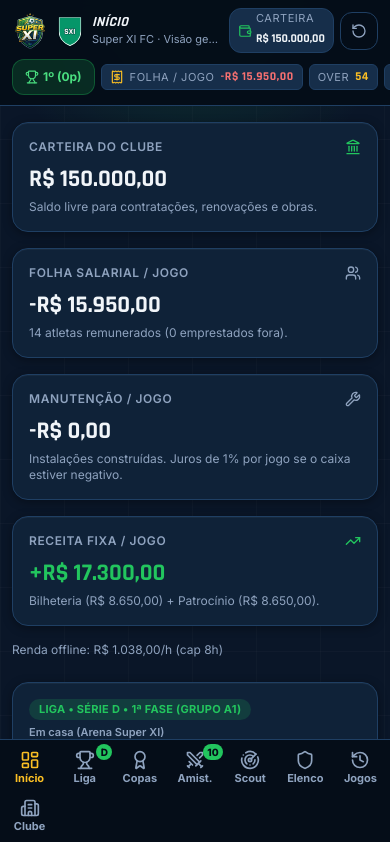
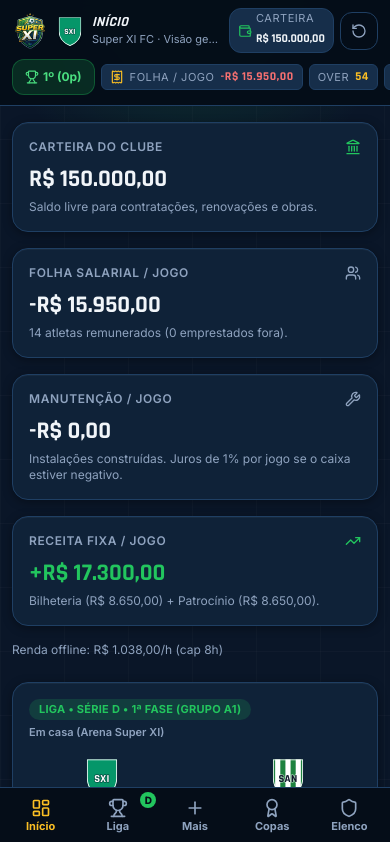
Before and after one commit to adrinoxdev/super-xi, a Vue app: page / in a window 390 px wide. Shown: the top 842 px of the page. Built offline with nearby package versions, Linux system fonts and the light colour scheme.

Commit message:
feat(layout): bottomnav com 4 itens e menu +

```diff
--- a/src/components/layout/BottomNav.vue
+++ b/src/components/layout/BottomNav.vue
@@ -1,20 +1,94 @@
 <script setup lang="ts">
-import { useNavigation } from '@/composables/useNavigation'
+import { computed, nextTick, ref, watch } from 'vue'
+import { useRoute } from 'vue-router'
+import { Plus } from 'lucide-vue-next'
+import { useNavigation, type NavItem } from '@/composables/useNavigation'
+import BottomNavMore from './BottomNavMore.vue'
 
-const { navItems, goTo } = useNavigation()
+const route = useRoute()
+const { primaryNavItems, moreNavItems, goTo } = useNavigation()
+const open = ref(false)
+const plusBtn = ref<HTMLButtonElement | null>(null)
+
+// Início · Liga · [+] · Copas · Elenco
+const left = computed(() => primaryNavItems.value.slice(0, 2))
+const right = computed(() => primaryNavItems.value.slice(2, 4))
+const moreActive = computed(() => moreNavItems.value.some((i) => i.active))
+const moreLive = computed(() => moreNavItems.value.some((i) => i.live))
+// Fichas de amistoso não marcam o "+" (senão ele ficaria sempre marcado).
+const moreBadge = computed(() => moreNavItems.value.some((i) => i.id !== 'friendlies' && !!i.badge))
+
+const cellClass = 'flex flex-col items-center justify-center min-h-12 min-w-0 px-px py-1 rounded-lg text-[11px] leading-tight font-bold transition-colors relative'
+
+function close(returnFocus = true) {
+  if (!open.value) return
+  open.value = false
+  if (returnFocus) nextTick(() => plusBtn.value?.focus())
+}
+
+function toggle() {
+  if (open.value) close()
+  else open.value = true
+}
+
+function choose(item: NavItem) {
+  close(false)
+  goTo(item)
+}
+
+// Trocar de rota (por qualquer caminho) fecha o painel.
+watch(() => route.fullPath, () => close(false))
 </script>
 
 <template>
-  <nav class="md:hidden fixed bottom-0 inset-x-0 bg-night border-t border-borderline z-40 grid grid-cols-7 pt-1 px-0.5 pb-[calc(0.25rem+env(safe-area-inset-bottom))]">
+  <BottomNavMore :open="open" :items="moreNavItems" @close="close()" @select="choose" />
+  <nav class="md:hidden fixed bottom-0 inset-x-0 bg-night border-t border-borderline z-40 grid grid-cols-5 pt-1 px-0.5 pb-[calc(0.25rem+env(safe-area-inset-bottom))]">
     <button
       type="button"
-      v-for="item in navItems"
+      v-for="item in left"
       :key="item.id"
       @click="goTo(item)"
-      :class="[
-        'flex flex-col items-center justify-center min-h-12 min-w-0 px-px py-1 rounded-lg text-[11px] leading-tight font-bold transition-colors relative',
-        item.active ? 'text-gold' : 'text-ink-muted'
-      ]"
+      :class="[cellClass, item.active ? 'text-gold' : 'text-ink-muted']"
+    >
+      <component :is="item.icon" class="w-5 h-5 mb-0.5 shrink-0" />
+      <span class="truncate max-w-full">{{ item.shortLabel }}</span>
+      <span
+        v-if="item.badge"
+        class="absolute top-0 right-0 min-w-4 h-4 px-1 rounded-full bg-emeraldpro text-night text-[10px] leading-4 font-extrabold text-center"
+      >{{ item.badge }}</span>
+      <span v-if="item.live" class="absolute top-0.5 left-1 flex w-2.5 h-2.5" aria-label="Ao vivo">
+        <span class="absolute inline-flex w-full h-full rounded-full bg-emeraldpro opacity-75 animate-ping"></span>
+        <span class="relative inline-flex w-2.5 h-2.5 rounded-full bg-emeraldpro"></span>
+      </span>
+    </button>
+
+    <button
+      ref="plusBtn"
+      type="button"
+      aria-label="Mais opções"
+      :aria-expanded="open"
+      aria-controls="bottom-nav-more"
+      @click="toggle"
+      :class="[cellClass, moreActive || open ? 'text-gold' : 'text-ink-muted']"
+    >
+      <Plus class="w-5 h-5 mb-0.5 shrink-0 transition-transform" :class="open ? 'rotate-45' : ''" />
+      <span class="truncate max-w-full">Mais</span>
+      <span
+        v-if="moreBadge"
+        class="absolute top-0 right-0 min-w-4 h-4 px-1 rounded-full bg-emeraldpro text-night text-[10px] leading-4 font-extrabold text-center"
+      >!</span>
+      <span v-if="moreLive" class="absolute top-0.5 left-1 flex w-2.5 h-2.5" aria-label="Ao vivo">
+        <span class="absolute inline-flex w-full h-full rounded-full bg-emeraldpro opacity-75 animate-ping"></span>
+        <span class="relative inline-flex w-2.5 h-2.5 rounded-full bg-emeraldpro"></span>
+      </span>
+    </button>
+
+    <button
+      type="button"
+      v-for="item in right"
+      :key="item.id"
+      @click="goTo(item)"
+      :class="[cellClass, item.active ? 'text-gold' : 'text-ink-muted']"
     >
       <component :is="item.icon" class="w-5 h-5 mb-0.5 shrink-0" />
       <span class="truncate max-w-full">{{ item.shortLabel }}</span>
--- /dev/null
+++ b/src/components/layout/BottomNavMore.vue
@@ -0,0 +1,80 @@
+<script setup lang="ts">
+import { nextTick, onBeforeUnmount, ref, watch } from 'vue'
+import type { NavItem } from '@/composables/useNavigation'
+
+const props = defineProps<{ open: boolean; items: NavItem[] }>()
+const emit = defineEmits<{ close: []; select: [item: NavItem] }>()
+const panel = ref<HTMLElement | null>(null)
+
+function onKey(e: KeyboardEvent) {
+  if (e.key === 'Escape') {
+    e.preventDefault()
+    emit('close')
+  }
+}
+
+// Aberto: Esc fecha e o foco vai ao primeiro item.
+watch(
+  () => props.open,
+  async (isOpen) => {
+    if (isOpen) {
+      document.addEventListener('keydown', onKey)
+      await nextTick()
+      panel.value?.querySelector<HTMLButtonElement>('button')?.focus()
+    } else document.removeEventListener('keydown', onKey)
+  }
+)
+onBeforeUnmount(() => document.removeEventListener('keydown', onKey))
+</script>
+
+<template>
+  <div v-if="open" class="md:hidden fixed inset-0 z-30 bg-night/60" aria-hidden="true" @click="emit('close')"></div>
+  <div
+    v-if="open"
+    id="bottom-nav-more"
+    ref="panel"
+    role="dialog"
+    aria-label="Mais opções de navegação"
+    class="md:hidden fixed inset-x-4 bottom-[calc(4.75rem+env(safe-area-inset-bottom))] z-50 bg-surface border border-borderline rounded-2xl shadow-[0_8px_30px_rgba(0,0,0,0.5)] p-2 animate-pop"
+  >
+    <ul class="grid grid-cols-1 gap-1">
+      <li v-for="item in items" :key="item.id">
+        <button
+          type="button"
+          @click="emit('select', item)"
+          :class="[
+            'w-full min-h-12 flex items-center justify-between gap-3 px-3.5 rounded-xl text-sm font-semibold transition-colors',
+            item.active ? 'bg-emeraldpro text-night' : 'text-ink hover:bg-subtle'
+          ]"
+        >
+          <span class="flex items-center gap-3 min-w-0">
+            <component :is="item.icon" class="w-5 h-5 shrink-0" />
+            <span class="truncate">{{ item.label }}</span>
+          </span>
+          <span class="flex items-center gap-2 shrink-0">
+            <span
+              v-if="item.live"
+              :class="[
+                'flex items-center gap-1.5 text-[10px] font-extrabold px-2 py-0.5 rounded-full',
+                item.active ? 'bg-night text-emeraldpro-hover' : 'bg-emeraldpro-soft text-emeraldpro-hover'
+              ]"
+            >
+              <span class="relative flex w-1.5 h-1.5">
+                <span class="absolute inline-flex w-full h-full rounded-full bg-emeraldpro opacity-75 animate-ping"></span>
+                <span class="relative inline-flex w-1.5 h-1.5 rounded-full bg-emeraldpro"></span>
+              </span>
+              AO VIVO
+            </span>
+            <span
+              v-if="item.badge"
+              :class="[
+                'text-[11px] font-bold px-2 py-0.5 rounded-full',
+                item.active ? 'bg-night/25 text-night' : 'bg-emeraldpro-soft text-emeraldpro-hover'
+              ]"
+            >{{ item.badge }}</span>
+          </span>
+        </button>
+      </li>
+    </ul>
+  </div>
+</template>
--- a/src/composables/useNavigation.ts
+++ b/src/composables/useNavigation.ts
@@ -18,6 +18,8 @@ export interface NavItem {
   badge: string | number | null
   active: boolean
   live: boolean
+  /** Item fixo da BottomNav (4 telas de uso diário); os demais ficam no menu "+". */
+  primary: boolean
 }
 
 export function useNavigation() {
@@ -35,15 +37,16 @@ export function useNavigation() {
 
   const navItems = computed<NavItem[]>(() => {
     const base = [
-      { id: 'dashboard', label: 'Início', shortLabel: 'Início', icon: LayoutDashboard, path: '/', badge: null },
-      { id: 'league', label: 'Liga', shortLabel: 'Liga', icon: Trophy, path: '/league', badge: league.serieMeta.code },
+      { id: 'dashboard', label: 'Início', shortLabel: 'Início', icon: LayoutDashboard, path: '/', badge: null, primary: true },
+      { id: 'league', label: 'Liga', shortLabel: 'Liga', icon: Trophy, path: '/league', badge: league.serieMeta.code, primary: true },
       {
         id: 'competitions',
         label: 'Competições',
         shortLabel: 'Copas',
         icon: Award,
         path: '/competitions',
-        badge: competitions.hasPendingFinal || competitions.hasPendingThirdPlace ? '!' : null
+        badge: competitions.hasPendingFinal || competitions.hasPendingThirdPlace ? '!' : null,
+        primary: true
       },
       {
         id: 'friendlies',
@@ -51,7 +54,8 @@ export function useNavigation() {
         shortLabel: 'Amist.',
         icon: Swords,
         path: '/friendlies',
-        badge: friendlies.tokens > 0 ? friendlies.tokens : null
+        badge: friendlies.tokens > 0 ? friendlies.tokens : null,
+        primary: false
       },
       {
         id: 'scouting',
@@ -59,7 +63,8 @@ export function useNavigation() {
         shortLabel: 'Scout',
         icon: Radar,
         path: '/scouting',
-        badge: scouting.visibleReports.length || null
+        badge: scouting.visibleReports.length || null,
+        primary: false
       },
       {
         id: 'squad',
@@ -67,10 +72,11 @@ export function useNavigation() {
         shortLabel: 'Elenco',
         icon: Shield,
         path: '/squad',
-        badge: market.incomingOffers.length || null
+        badge: market.incomingOffers.length || null,
+        primary: true
       },
-      { id: 'matches', label: 'Partidas', shortLabel: 'Jogos', icon: History, path: '/matches', badge: null },
-      { id: 'club', label: 'Clube', shortLabel: 'Clube', icon: Building2, path: '/club', badge: null }
+      { id: 'matches', label: 'Partidas', shortLabel: 'Jogos', icon: History, path: '/matches', badge: null, primary: false },
+      { id: 'club', label: 'Clube', shortLabel: 'Clube', icon: Building2, path: '/club', badge: null, primary: false }
     ]
     const p = route.path
     const ownerId = isMatchRoute.value ? navIdForCompetition(match.activeMatchCompetition) : null
@@ -81,6 +87,10 @@ export function useNavigation() {
       live: match.liveCompetitions.some((c) => navIdForCompetition(c) === i.id)
     }))
   })
+
+  // BottomNav: 4 itens fixos + menu "+" com o resto (a Sidebar usa navItems inteiro).
+  const primaryNavItems = computed(() => navItems.value.filter((i) => i.primary))
+  const moreNavItems = computed(() => navItems.value.filter((i) => !i.primary))
 
   const currentPageTitle = computed(() => {
     const label = navItems.value.find((i) => i.active)?.label ?? 'Super XI'
@@ -123,5 +133,5 @@ export function useNavigation() {
     router.push(item.path)
   }
 
-  return { navItems, currentPageTitle, isMatchRoute, matchOwner, goToMatchTab, goTo }
+  return { navItems, primaryNavItems, moreNavItems, currentPageTitle, isMatchRoute, matchOwner, goToMatchTab, goTo }
 }
```
